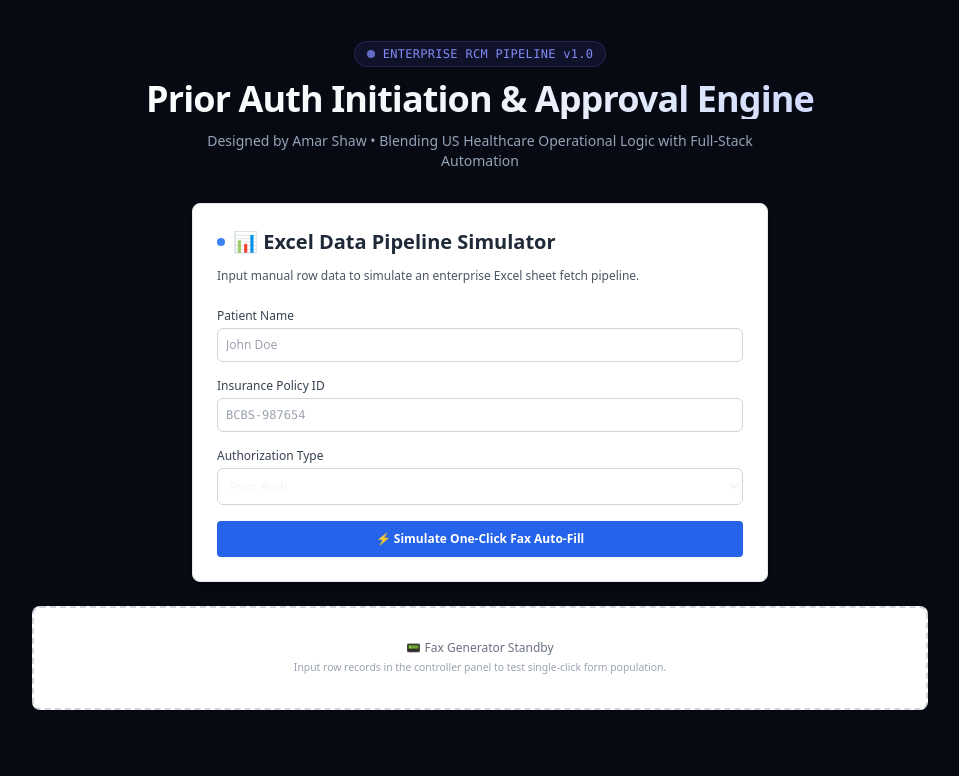
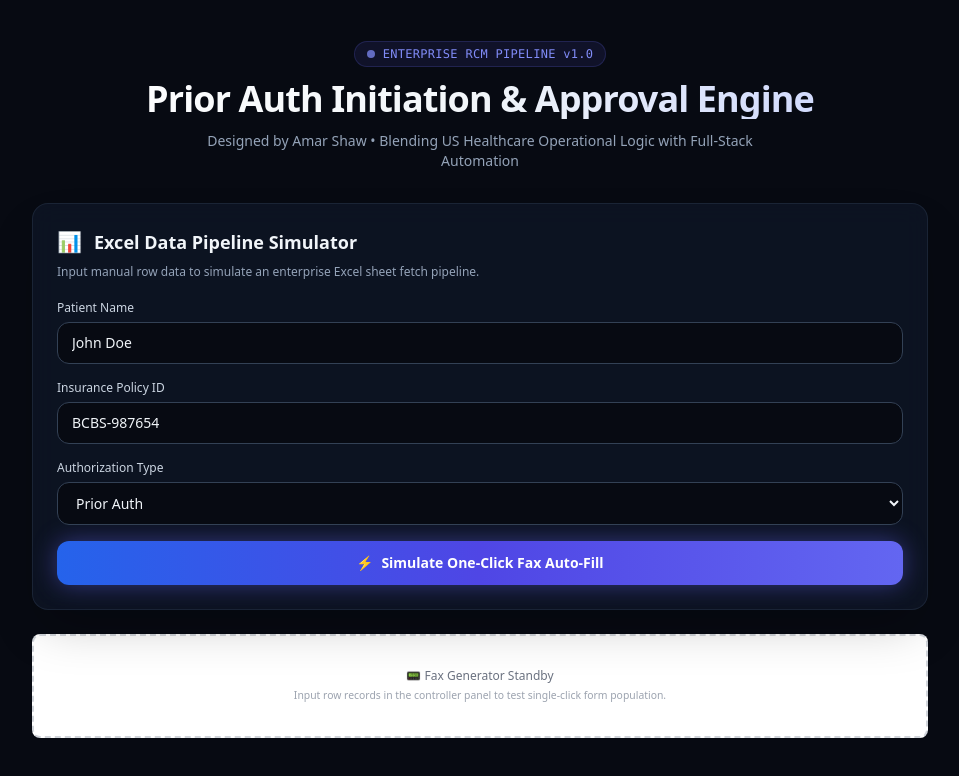
Before and after one commit to amarshaw87/prior-auth-engine, a React (Vite) app: page / in a window 1280 px wide. Shown: the top 776 px of the page, without its empty margins (160-1119 px from the left). Built offline with nearby package versions, Linux system fonts and the light colour scheme; the HTML template or start-up script is replaced by a standard one.

Commit message:
Update ExcelForm.jsx

```diff
--- a/src/components/ExcelForm.jsx
+++ b/src/components/ExcelForm.jsx
@@ -1,125 +1,76 @@
 import React, { useState } from 'react';
-import { useAuthAutomation } from '../context/AuthContext'; // FIX: Bring in your global state workspace
 
-export default function ExcelForm() {
-  // FIX: Access the central loading pipeline directly from your custom hook
-  const { loadExcelData } = useAuthAutomation();
+export default function ExcelForm({ onDataFetch }) {
+  const [patientName, setPatientName] = useState('John Doe');
+  const [policyId, setPolicyId] = useState('BCBS-987654');
+  const [authType, setAuthType] = useState('Prior Auth');
 
-  // 1. Simulating an Excel row data state
-  const [excelRow, setExcelRow] = useState({
-    patientName: '',
-    insuranceId: '',
-    authType: 'Prior Auth',
-    denialReason: 'None'
-  });
-
-  // 2. Handling controlled input changes safely
-  const handleInputChange = (e) => {
-    const { name, value } = e.target;
-    setExcelRow((prev) => ({
-      ...prev,
-      [name]: value
-    }));
-  };
-
-  // 3. Triggering the "One-Click Fax Fetch" simulation
-  const handleTriggerAutomation = (e) => {
+  const handleSubmit = (e) => {
     e.preventDefault();
-
-    // Core data sanitation (simulate internal useFaxFetch string cleaning rules)
-    const sanitizedPatientName = excelRow.patientName.trim();
-    const sanitizedInsuranceId = excelRow.insuranceId.trim().toUpperCase();
-
-    if (!sanitizedPatientName || !sanitizedInsuranceId) {
-      alert("Please fill in the Excel row data to simulate fetching!");
-      return;
+    if (onDataFetch) {
+      onDataFetch({ patientName, policyId, authType });
     }
-
-    // Building the sanitized payload complete with matching override hooks for AuthForm.jsx
-    const finalizedPayload = {
-      ...excelRow,
-      id: `CLM-${Date.now()}`, // Generating a temporary unique tracking ID for our new useEffect hooks
-      patientName: sanitizedPatientName,
-      insuranceId: sanitizedInsuranceId,
-      authStatus: 'Pending Review', // Populating structural defaults for downstream workstations
-      clinicalNotes: ''
-    };
-
-    // Sending the mapped data straight up into the global context pipeline safely
-    loadExcelData(finalizedPayload);
-
-    // Optional: Reset inputs to allow operators to process another row
-    setExcelRow({
-      patientName: '',
-      insuranceId: '',
-      authType: 'Prior Auth',
-      denialReason: 'None'
-    });
   };
 
   return (
-    <div className="p-6 bg-white rounded-lg shadow-md border border-gray-200 max-w-xl mx-auto mt-6">
-      <div className="flex items-center gap-2 mb-3">
-        <span className="flex h-2 w-2 rounded-full bg-blue-500"></span>
-        <h3 className="text-xl font-bold text-gray-800">📊 Excel Data Pipeline Simulator</h3>
+    <div className="bg-[#0E1424]/90 border border-slate-800/80 rounded-2xl p-6 shadow-2xl backdrop-blur-md">
+      <div className="flex items-center gap-3 mb-2">
+        <span className="text-xl">📊</span>
+        <h2 className="text-lg font-bold text-slate-100">Excel Data Pipeline Simulator</h2>
       </div>
-      <p className="text-xs text-gray-600 mb-6">
+      <p className="text-xs text-slate-400 mb-5">
         Input manual row data to simulate an enterprise Excel sheet fetch pipeline.
       </p>
 
-      <form onSubmit={handleTriggerAutomation} className="space-y-4 text-xs">
+      <form onSubmit={handleSubmit} className="space-y-4">
         <div>
-          <label htmlFor="patientName" className="block font-medium text-gray-700 mb-1">
+          <label className="block text-xs font-medium text-slate-300 mb-1.5">
             Patient Name
           </label>
           <input
-            id="patientName"
             type="text"
-            name="patientName"
-            value={excelRow.patientName}
-            onChange={handleInputChange}
-            className="w-full rounded-md border-gray-300 p-2 border focus:ring-1 focus:ring-blue-500 focus:border-blue-500 outline-none"
+            value={patientName}
+            onChange={(e) => setPatientName(e.target.value)}
+            className="w-full px-3.5 py-2.5 bg-[#070A12] border border-slate-700 rounded-xl text-slate-100 placeholder-slate-500 text-sm focus:outline-none focus:border-indigo-500 focus:ring-1 focus:ring-indigo-500 transition duration-150"
             placeholder="John Doe"
           />
         </div>
 
         <div>
-          <label htmlFor="insuranceId" className="block font-medium text-gray-700 mb-1">
+          <label className="block text-xs font-medium text-slate-300 mb-1.5">
             Insurance Policy ID
           </label>
           <input
-            id="insuranceId"
             type="text"
-            name="insuranceId"
-            value={excelRow.insuranceId}
-            onChange={handleInputChange}
-            className="w-full rounded-md border-gray-300 p-2 border focus:ring-1 focus:ring-blue-500 focus:border-blue-500 outline-none font-mono"
+            value={policyId}
+            onChange={(e) => setPolicyId(e.target.value)}
+            className="w-full px-3.5 py-2.5 bg-[#070A12] border border-slate-700 rounded-xl text-slate-100 placeholder-slate-500 text-sm focus:outline-none focus:border-indigo-500 focus:ring-1 focus:ring-indigo-500 transition duration-150"
             placeholder="BCBS-987654"
           />
         </div>
 
         <div>
-          <label htmlFor="authType" className="block font-medium text-gray-700 mb-1">
+          <label className="block text-xs font-medium text-slate-300 mb-1.5">
             Authorization Type
           </label>
           <select
-            id="authType"
-            name="authType"
-            value={excelRow.authType}
-            onChange={handleInputChange}
-            className="w-full rounded-md border-gray-300 p-2 border bg-white focus:ring-1 focus:ring-blue-500 focus:border-blue-500 outline-none"
+            value={authType}
+            onChange={(e) => setAuthType(e.target.value)}
+            className="w-full px-3.5 py-2.5 bg-[#070A12] border border-slate-700 rounded-xl text-slate-100 text-sm focus:outline-none focus:border-indigo-500 focus:ring-1 focus:ring-indigo-500 transition duration-150"
           >
             <option value="Prior Auth">Prior Auth</option>
             <option value="Retro Auth">Retro Auth</option>
-            <option value="Re-auth">Re-auth</option>
+            <option value="Pre-Determination">Pre-Determination</option>
           </select>
         </div>
 
+        {/* Glow Action Button (Screenshot Style) */}
         <button
           type="submit"
-          className="w-full bg-blue-600 hover:bg-blue-700 text-white font-bold py-2.5 px-4 rounded transition duration-150 text-xs shadow-sm active:scale-[0.99] mt-2"
+          className="w-full mt-2 py-3 px-4 rounded-xl font-semibold text-sm text-white bg-gradient-to-r from-blue-600 via-indigo-600 to-indigo-500 hover:from-blue-500 hover:to-indigo-500 shadow-[0_0_25px_rgba(99,102,241,0.45)] hover:shadow-[0_0_35px_rgba(99,102,241,0.65)] transition-all duration-200 active:scale-[0.99] flex items-center justify-center gap-2"
         >
-          ⚡ Simulate One-Click Fax Auto-Fill
+          <span>⚡</span>
+          <span>Simulate One-Click Fax Auto-Fill</span>
         </button>
       </form>
     </div>
```
